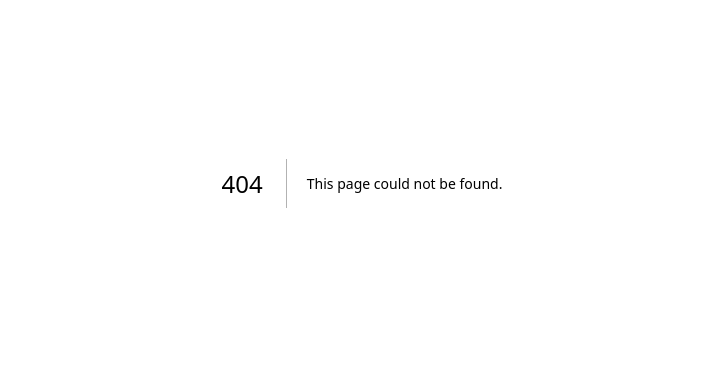
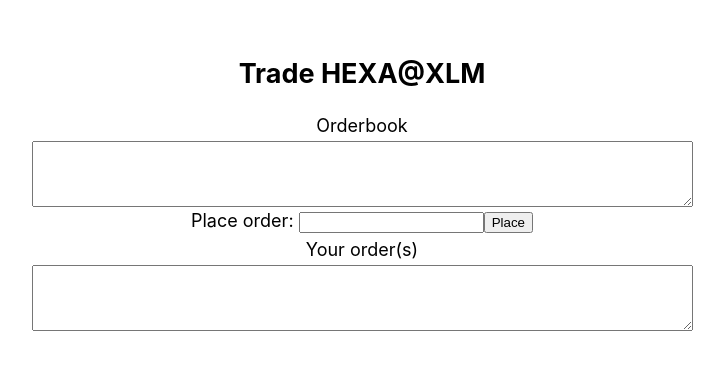
Before and after one commit to amissine/shex, a Next.js app: page /trade-hexa4xlm in a window 1280 px wide. Before the commit this address had no page. Shown: the part 217-584 px from the top of the page, without its empty margins (278-1002 px from the left). Built offline with nearby package versions, Linux system fonts and the light colour scheme.

Commit message:
Add pages/trade-hexa4xlm.js

```diff
--- /dev/null
+++ b/pages/trade-hexa4xlm.js
@@ -0,0 +1,35 @@
+import Head from 'next/head'
+import Link from 'next/link';
+import styles from './index.module.css'
+
+export default function Home() {
+  const title = 'Trade HEXA@XLM'
+  const onSubmit = event => {
+    event.preventDefault()
+    alert(event.target.order.value)
+  }
+  return (
+  <>
+    <Head>
+      <title>{title}</title>
+      <link rel="icon" href="/favicon.ico" />
+    </Head>
+    <div className={styles.container}>
+      <h1 className={styles.description}>{title}</h1>
+      <label>Orderbook</label>
+      <textarea rows={4} cols={80}/>
+      <form onSubmit={onSubmit}>
+      <label>Place order: </label>
+      <input
+    type='text' id='order' required
+    pattern='^[bs]\d{1,3}(\.\d{1,6})?@\d{1,3}(\.\d{1,6})?$'
+      title='^[bs]\d{1,3}(\.\d{1,6})?@\d{1,3}(\.\d{1,6})?$'
+      />
+      <button type="submit"> Place</button>
+      </form>
+      <label>Your order(s)</label>
+      <textarea rows={4} cols={80}/>
+    </div>
+  </>
+  )
+}
--- a/shex/index.js
+++ b/shex/index.js
@@ -22,6 +22,7 @@ function buyHEXA (opts) { // {{{1
     })
     .catch(e => console.error(e))
   */
+  location.replace('https://shex.pages.dev')
 }
 
 async function setup (state, setState) { // {{{1
```
Also changed, not shown: 1 other file (tests, documents, lock files or other folders).
